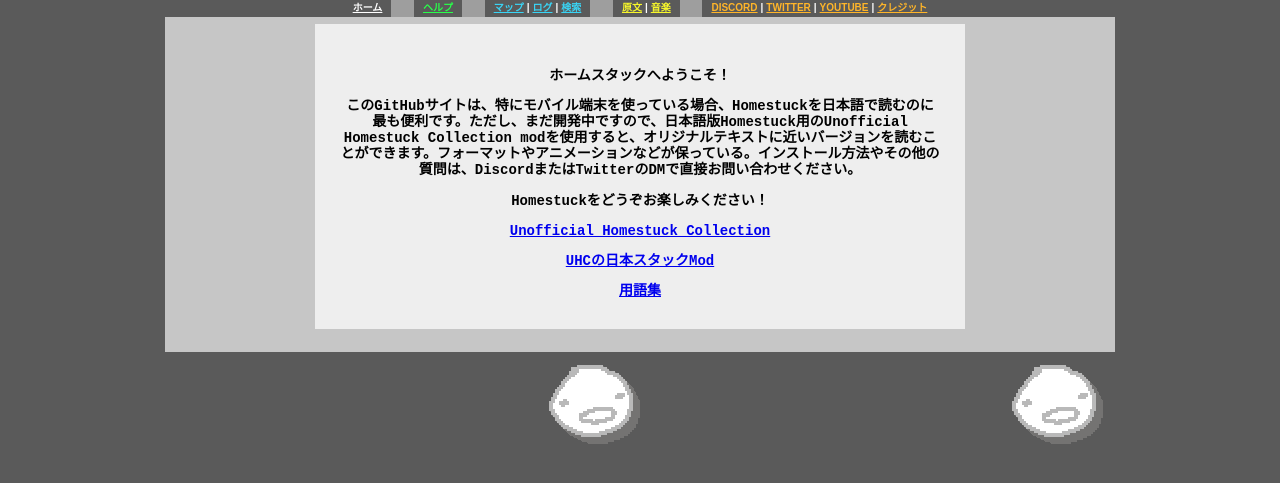
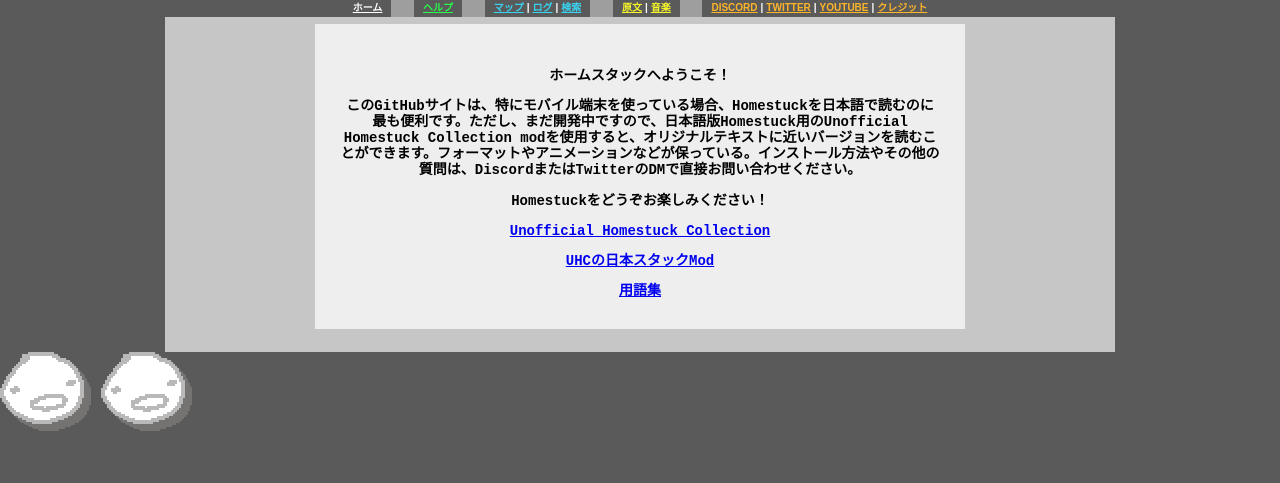
Before and after one commit to Nihonstuck/nihonstuck.github.io, a Jekyll site: the page built from help.html, in a window 1280 px wide. Shown: the top 483 px of the page. Built offline with Jekyll 4.4.1, drawn with Linux system fonts in a browser that asks for light colours.

Commit message:
Update default.html

```diff
--- a/_layouts/default.html
+++ b/_layouts/default.html
@@ -44,7 +44,7 @@
           </div>
         </div>
       </div>
-      <div class="footer " style="width: 950px;">
+      <div class="footerFace" style="width: 950px;">
         <a href="/"><img src="/assets/images/mspalogo_mspa.png" alt="" draggable="false" class="bannerImage left"></a>
         <a href="/"><img src="/assets/images/mspalogo_mspa.png" alt="" draggable="false" class="bannerImage right"></a>
       </div>
```
